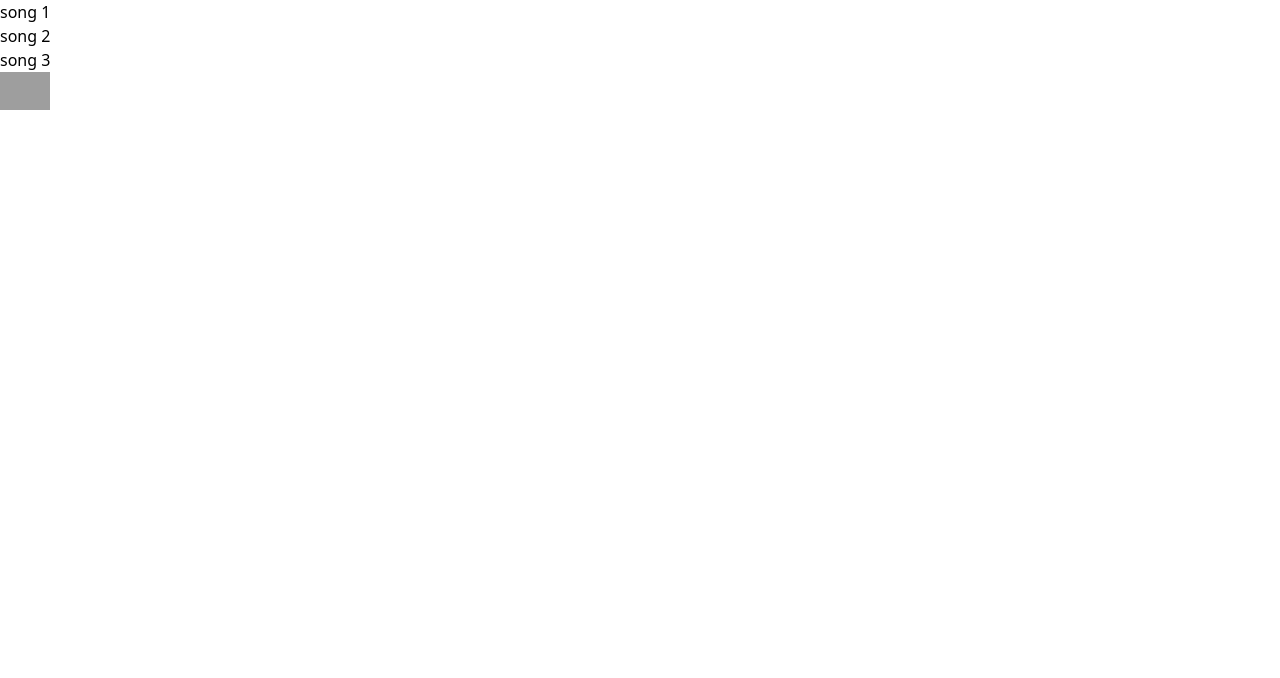
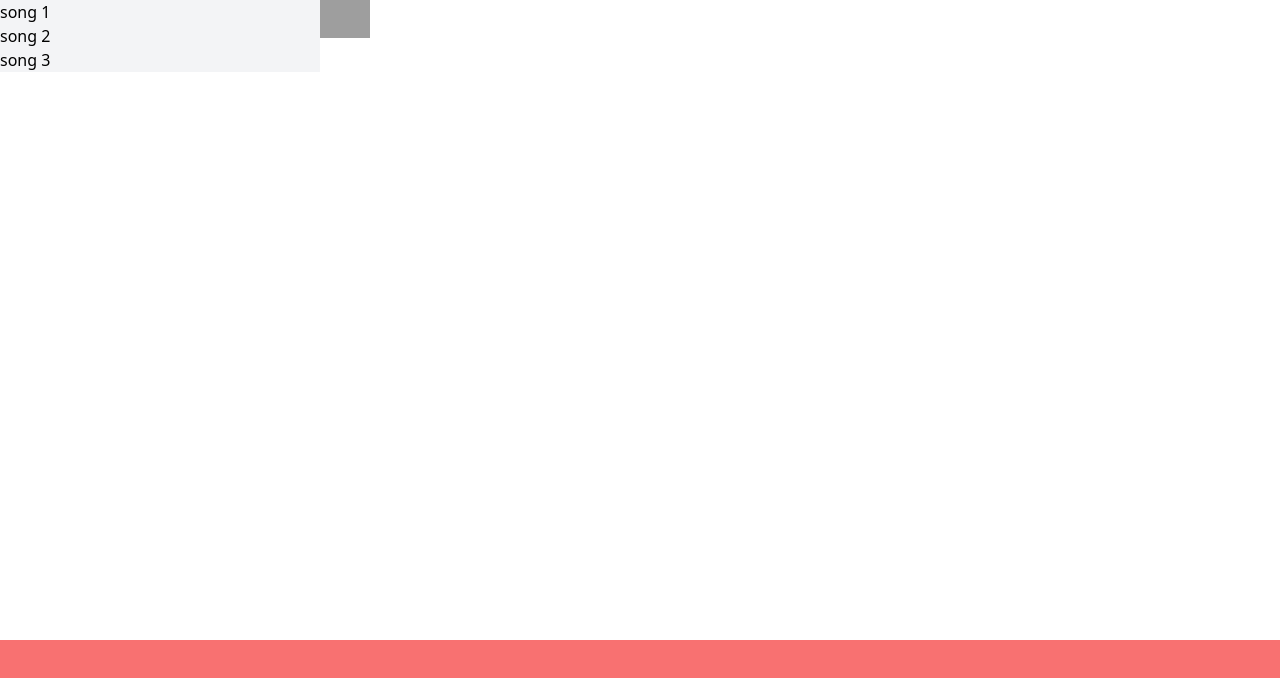
Before and after one commit to reZach/blog, a React app in the folder UltimateElectron/MusicPlayer/: page / in a window 1280 px wide. Shown: the top 678 px of the page. Built offline with nearby package versions, Linux system fonts and the light colour scheme; grey boxes are pictures that could not be loaded.

Commit message:
got webpack to work with tailwindcss

```diff
--- a/UltimateElectron/MusicPlayer/app/src/components/AlbumArt/AlbumArt.css
+++ b/UltimateElectron/MusicPlayer/app/src/components/AlbumArt/AlbumArt.css
@@ -1,7 +1,3 @@
-@tailwind base;
-@tailwind components;
-@tailwind utilities;
-
 img {
     width: 50px;
 }
--- a/UltimateElectron/MusicPlayer/app/src/components/Application.jsx
+++ b/UltimateElectron/MusicPlayer/app/src/components/Application.jsx
@@ -3,12 +3,18 @@ import AlbumArt from "./AlbumArt/AlbumArt.jsx";
 import SongList from "./SongList.jsx";
 
 class Application extends React.Component {
-
-    render(){
+    render() {
         return (
-            <div>
-                {SongList()}
-                {AlbumArt("https://www.google.com/images/branding/googlelogo/2x/googlelogo_color_272x92dp.png")}
+            <div className="h-full">
+                <div className="h-4/5 grid grid-cols-12 grid-rows-1 gap-0">
+                    <div className="col-span-3">{SongList()}</div>
+                    <div className="col-span-9">
+                        {AlbumArt(
+                            "https://www.google.com/images/branding/googlelogo/2x/googlelogo_color_272x92dp.png"
+                        )}
+                    </div>
+                </div>
+                <div className="h-1/5 bg-red-400">{/* render controls */}</div>
             </div>
         );
     }
--- a/UltimateElectron/MusicPlayer/app/src/components/SongList.jsx
+++ b/UltimateElectron/MusicPlayer/app/src/components/SongList.jsx
@@ -2,7 +2,7 @@ import React from "react";
 
 function SongList(props) {
   return (
-    <ol>
+    <ol className="bg-gray-100">
       <li>song 1</li>
       <li>song 2</li>
       <li>song 3</li>
--- /dev/null
+++ b/UltimateElectron/MusicPlayer/app/src/index.css
@@ -0,0 +1,7 @@
+@tailwind base;
+@tailwind components;
+@tailwind utilities;
+
+html, body {
+    height: 100%;
+}
--- a/UltimateElectron/MusicPlayer/app/src/index.jsx
+++ b/UltimateElectron/MusicPlayer/app/src/index.jsx
@@ -1,6 +1,8 @@
 import React from "react";
 import ReactDOM from "react-dom";
 import Application from "./components/Application";
+
+import "./index.css";
 
 ReactDOM.render(
     <Application></Application>,
--- a/UltimateElectron/MusicPlayer/package.json
+++ b/UltimateElectron/MusicPlayer/package.json
@@ -21,6 +21,8 @@
     "electron": "^16.0.8",
     "html-loader": "^3.1.0",
     "html-webpack-plugin": "^5.5.0",
+    "mini-css-extract-plugin": "^2.5.3",
+    "postcss-loader": "^6.2.1",
     "style-loader": "^3.3.1",
     "tailwindcss": "^3.0.19",
     "webpack": "^5.68.0",
--- /dev/null
+++ b/UltimateElectron/MusicPlayer/postcss.config.js
@@ -0,0 +1,7 @@
+const tailwindcss = require("tailwindcss");
+
+module.exports = {
+    plugins: [
+        tailwindcss("./tailwind.config.js")
+    ]
+};
--- a/UltimateElectron/MusicPlayer/webpack.config.js
+++ b/UltimateElectron/MusicPlayer/webpack.config.js
@@ -1,5 +1,7 @@
 const HtmlWebpackPlugin = require("html-webpack-plugin");
+const MiniCssExtractPlugin = require("mini-css-extract-plugin");
 const path = require("path");
+const dev = process.env.NODE_ENV !== "production";
 
 module.exports = {
     entry: "./app/src/index.jsx",
@@ -34,13 +36,17 @@ module.exports = {
                 test: /\.css$/,
                 include: [path.resolve(__dirname, "app/src")],
                 use: [
-                    "style-loader",
-                    "css-loader"
+                    dev ? "style-loader" : MiniCssExtractPlugin.loader,
+                    "css-loader",
+                    "postcss-loader"
                 ]
             }
         ]
     },
     plugins: [
+        new MiniCssExtractPlugin({
+            filename: "bundle.css"
+        }),
         new HtmlWebpackPlugin({
             template: path.resolve(__dirname, "app/src/index.html"),
             filename: "index.html"
```
Also changed, not shown: 1 other file (tests, documents, lock files or other folders).
